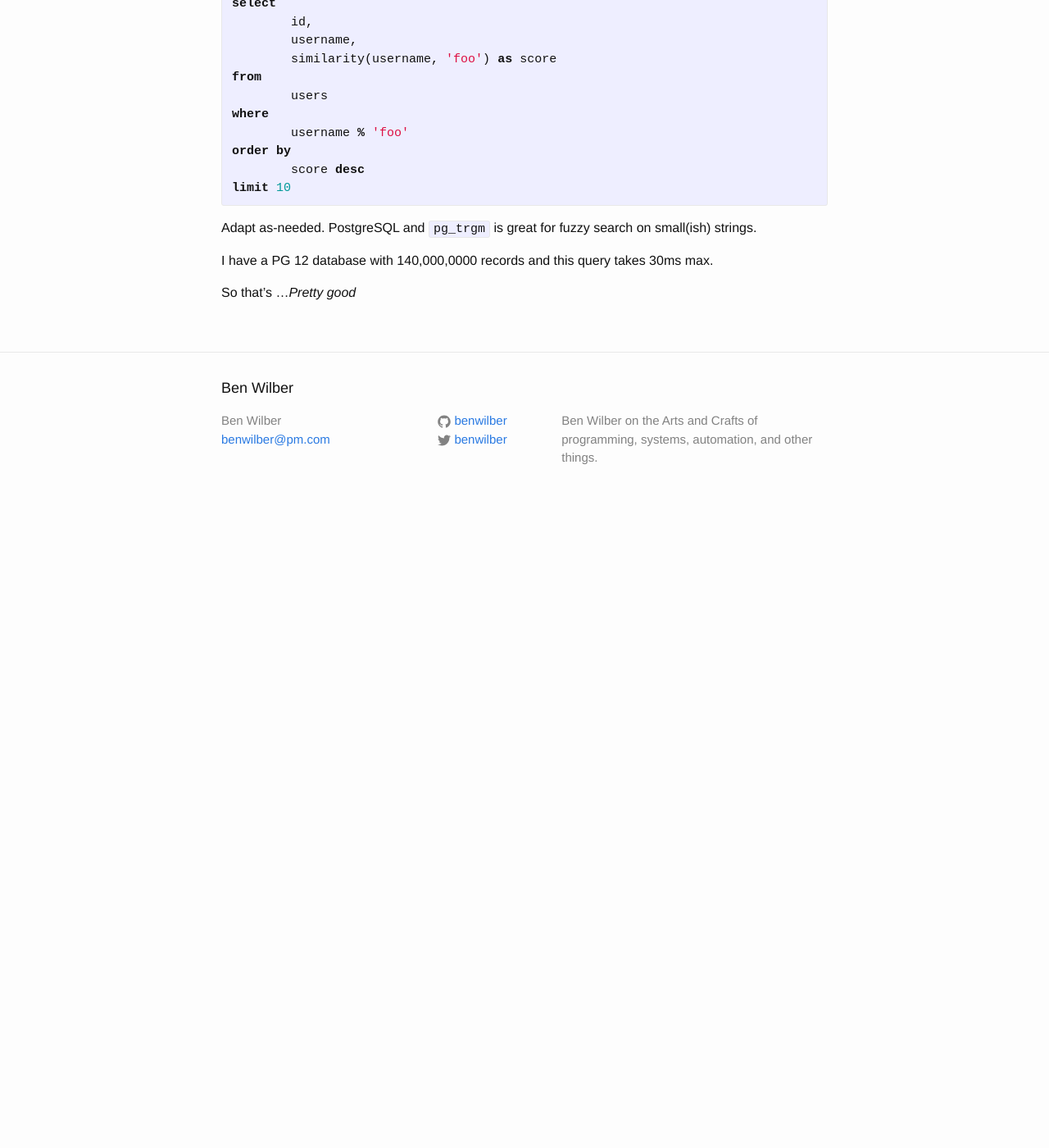
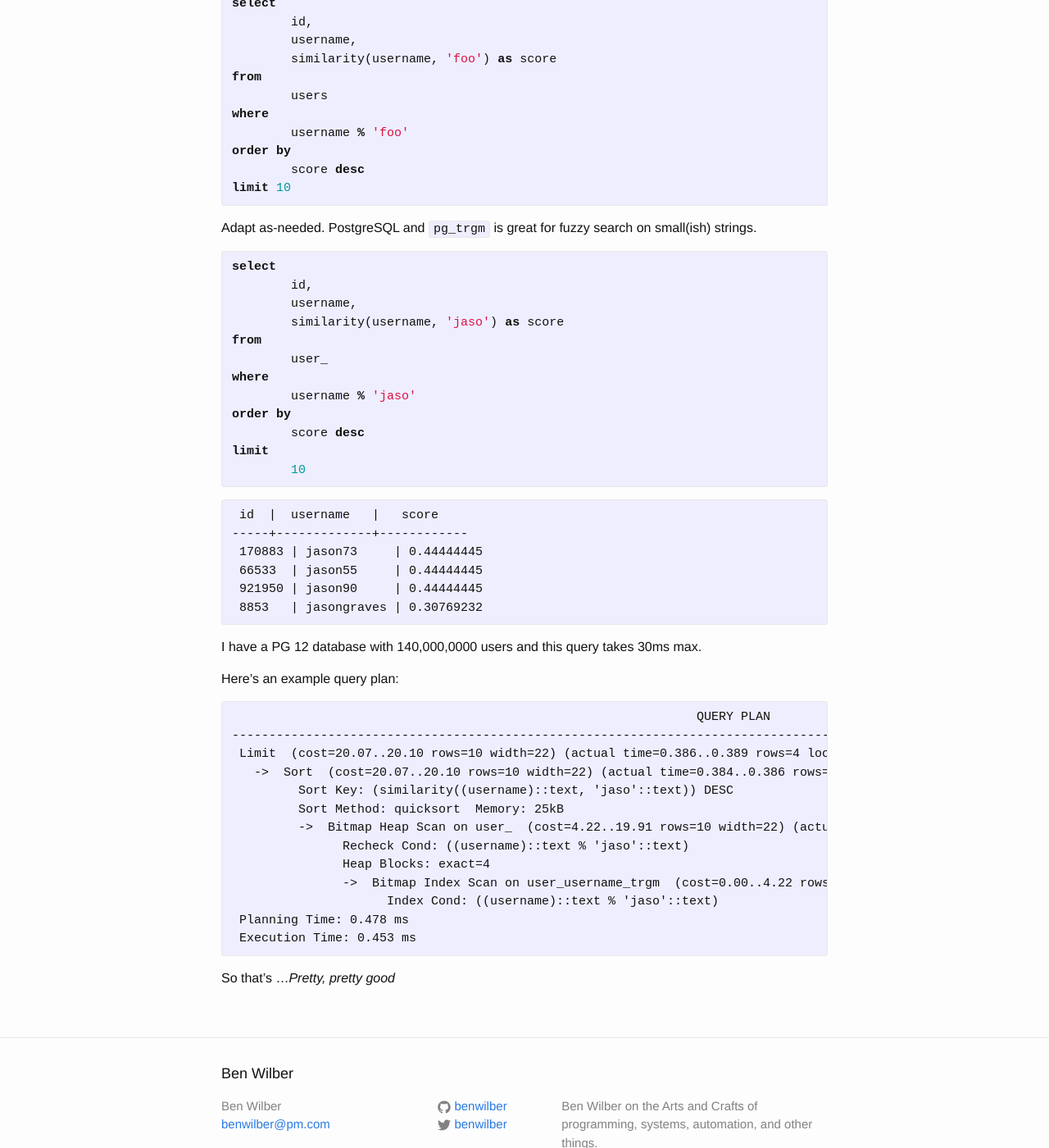
Before and after one commit to benwilber/benwilber.github.io, a Jekyll site: the page built from _posts/2024-08-21-pg-trgm-autocomplete.md, in a window 1280 px wide and 1400 px high, scrolled down 1118 px. Shown: the whole window at 82% size. Built offline with Jekyll 4.4.1, drawn with Linux system fonts in a browser that asks for light colours; comment, search, counter and statistics services are not loaded; before the commit the page ends 1748 px from its top, so only the background shows below that; some of the changed text lies outside the part shown.

Commit message:
More trgm details

````diff
--- a/_posts/2024-08-21-pg-trgm-autocomplete.md
+++ b/_posts/2024-08-21-pg-trgm-autocomplete.md
@@ -59,8 +59,50 @@ limit 10
 
 Adapt as-needed.  PostgreSQL and `pg_trgm` is great for fuzzy search on small(ish) strings.
 
+```sql
+select
+	id,
+	username,
+	similarity(username, 'jaso') as score
+from
+	user_
+where
+	username % 'jaso'
+order by
+	score desc
+limit
+	10
+```
 
-I have a PG 12 database with 140,000,0000 records and this query takes 30ms max.
+```
+ id  |  username   |   score
+-----+-------------+------------
+ 170883 | jason73     | 0.44444445
+ 66533  | jason55     | 0.44444445
+ 921950 | jason90     | 0.44444445
+ 8853   | jasongraves | 0.30769232
+```
+
+I have a PG 12 database with 140,000,0000 users and this query takes 30ms max.
 
 
-So that's ...*Pretty good*
+Here's an example query plan:
+
+```
+                                                               QUERY PLAN
+----------------------------------------------------------------------------------------------------------------------------------------
+ Limit  (cost=20.07..20.10 rows=10 width=22) (actual time=0.386..0.389 rows=4 loops=1)
+   ->  Sort  (cost=20.07..20.10 rows=10 width=22) (actual time=0.384..0.386 rows=4 loops=1)
+         Sort Key: (similarity((username)::text, 'jaso'::text)) DESC
+         Sort Method: quicksort  Memory: 25kB
+         ->  Bitmap Heap Scan on user_  (cost=4.22..19.91 rows=10 width=22) (actual time=0.351..0.373 rows=4 loops=1)
+               Recheck Cond: ((username)::text % 'jaso'::text)
+               Heap Blocks: exact=4
+               ->  Bitmap Index Scan on user_username_trgm  (cost=0.00..4.22 rows=10 width=0) (actual time=0.336..0.337 rows=4 loops=1)
+                     Index Cond: ((username)::text % 'jaso'::text)
+ Planning Time: 0.478 ms
+ Execution Time: 0.453 ms
+```
+
+
+So that's ...*Pretty, pretty good*
````
Also changed, not shown: other parts of _posts/2024-08-21-pg-trgm-autocomplete.md (+2 -2 lines).
